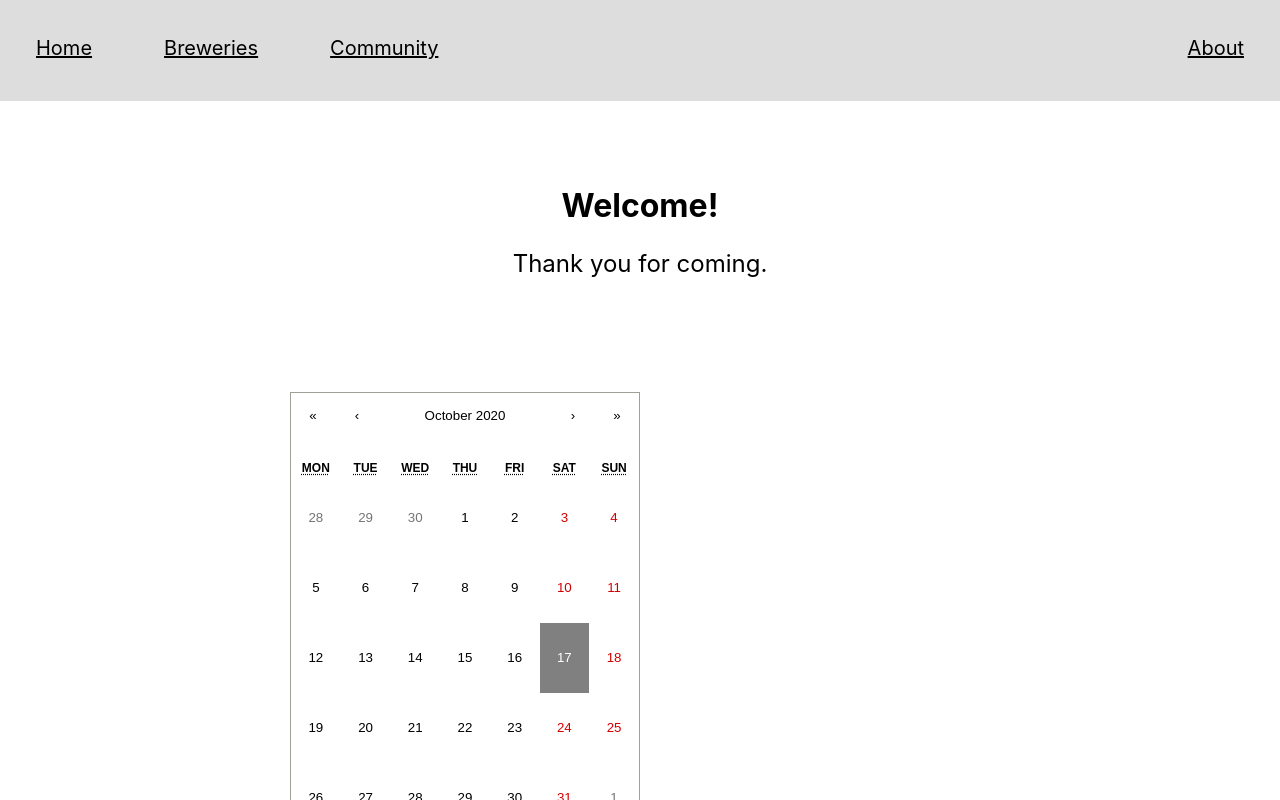
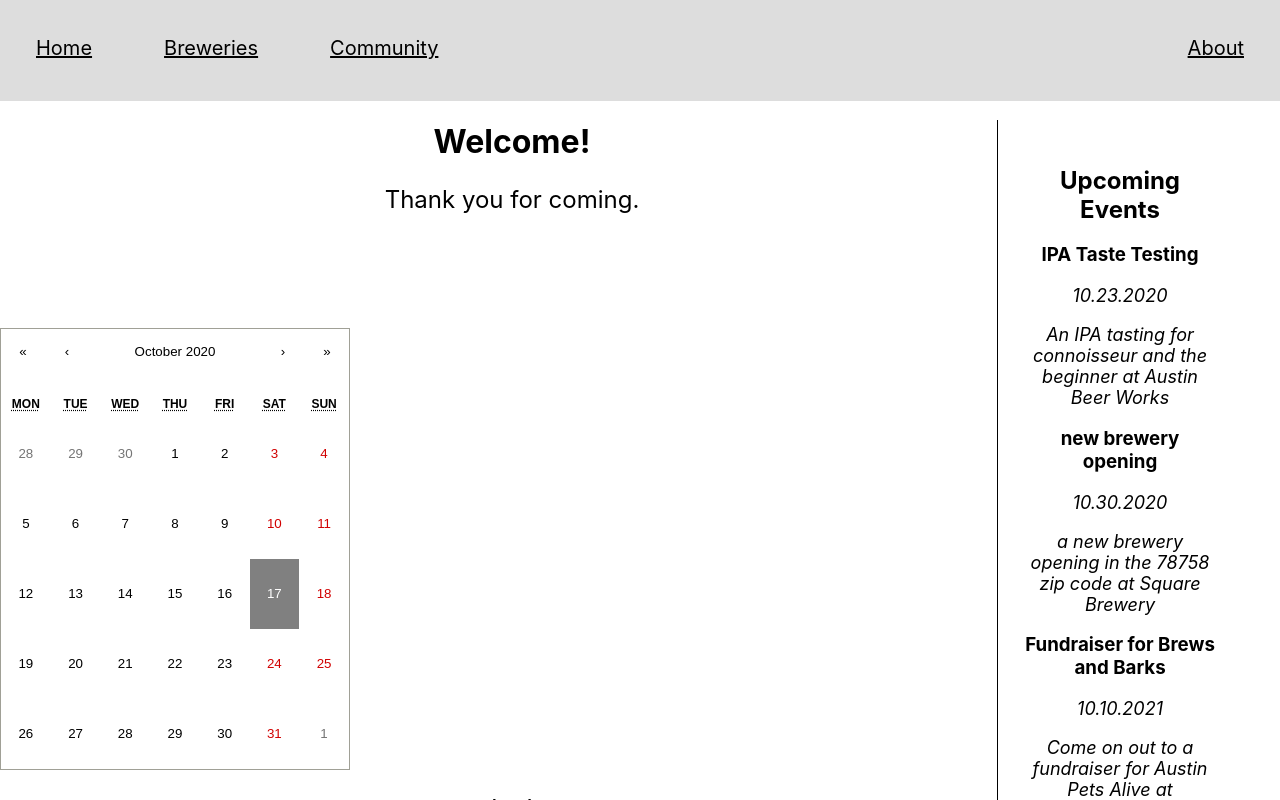
Before and after one commit to ChrisChewning/brewery-site, a React (Create React App) app in the folder myblog/: page / in a window 1280 px wide. Shown: the top 800 px of the page. Built offline with nearby package versions, Linux system fonts and the light colour scheme.

Commit message:
styling fixes

```diff
--- a/myblog/src/App.css
+++ b/myblog/src/App.css
@@ -53,11 +53,37 @@ ul {
 }
 
 
+/*SITE WIDE STYLING */
 #page-body {
-  max-width: 700px;
+  width: 80%;
+  float: left;
   margin: auto;
-  padding: 64px;
+  text-align: center;
+  /* padding: 64px; */
 }
+
+
+/* SIDE NAV */
+
+.sidenav {
+  height: auto;
+  width: 15%;
+  float: right;
+  position: absolute;
+  border-left: solid 1px black;
+  padding: 2%;
+
+/*  z-index: 1;*/
+  top: 15%;
+  right: 3%;
+  /*background-color: #111;*/
+  overflow-x: hidden;
+  overflow-y: hidden;
+  min-height: 100vh;
+  margin-left: -15rem;
+
+}
+
 
 /*CALENDAR */
 .cal-parent{
--- a/myblog/src/NavBar.js
+++ b/myblog/src/NavBar.js
@@ -2,6 +2,7 @@ import React from "react";
 import { Link } from "react-router-dom";
 
 const NavBar = () => (
+  <header>
   <nav className="navbar">
     <ul>
       <li className="nav-pages">
@@ -18,6 +19,7 @@ const NavBar = () => (
       </li>
     </ul>
   </nav>
+  </header>
 );
 
 export default NavBar;
--- a/myblog/src/components/NewsEvents.js
+++ b/myblog/src/components/NewsEvents.js
@@ -23,9 +23,10 @@ class NewsEvents extends React.Component {
     //display the three closeset future events to today.
     return (
       <>
+      <h2>Upcoming Events</h2>
         {upcomingEvents.map((upcomingEvent, key) => (
           <>
-            <h2>{upcomingEvent.title}</h2>
+            <h3>{upcomingEvent.title}</h3>
             <p className="event-paragraph">
               {upcomingEvent.month}.{upcomingEvent.day}.{upcomingEvent.year}
             </p>
--- a/myblog/src/pages/Index.js
+++ b/myblog/src/pages/Index.js
@@ -10,8 +10,9 @@ const Index = () => (
       Thank you for coming.
       </p>
       <EventsCalendar />
-      <h1>News and Events</h1>
+      <div className="sidenav">
       <NewsEvents dates= { newsEventsContent } />
+      </div>
       </>
 )
 
```
